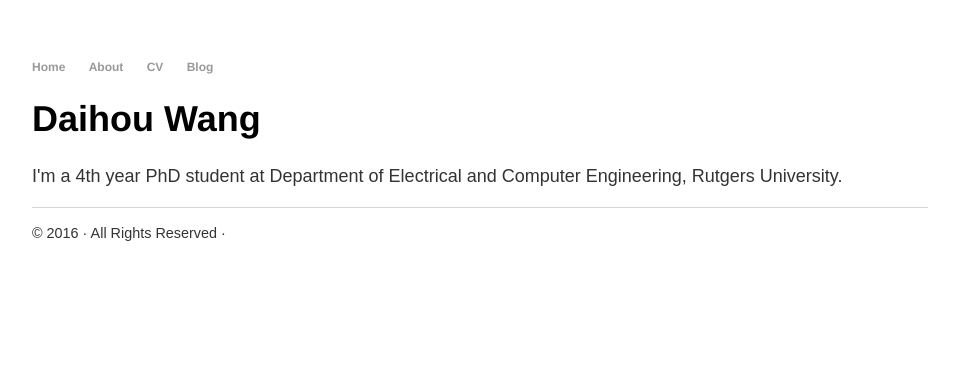
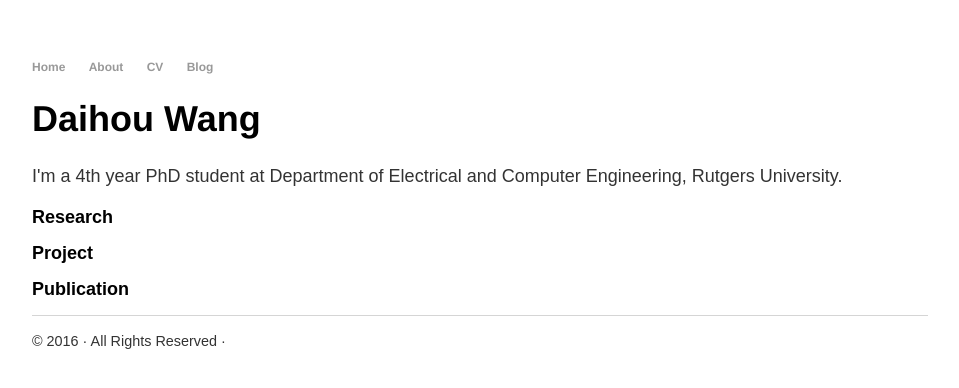
Before and after one commit to Deb25/Deb25.github.io, a Jekyll site: the page index.html, which Jekyll copies as it is, in a window 1280 px wide. Shown: the top 388 px of the page, without its empty margins (160-1119 px from the left). Built offline with Jekyll 4.4.1, drawn with Linux system fonts in a browser that asks for light colours.

Commit message:
Update index.html

```diff
--- a/index.html
+++ b/index.html
@@ -19,6 +19,9 @@
     		<div class="blurb">
         		<h1>Daihou Wang</h1>
 				<p>I'm a 4th year PhD student at Department of Electrical and Computer Engineering, Rutgers University.</p>
+    			<h2>Research</h2>
+    			<h2>Project</h2>
+    			<h2>Publication</h2>
     		</div><!-- /.blurb -->
 		</div><!-- /.container -->
 		<footer>
```
